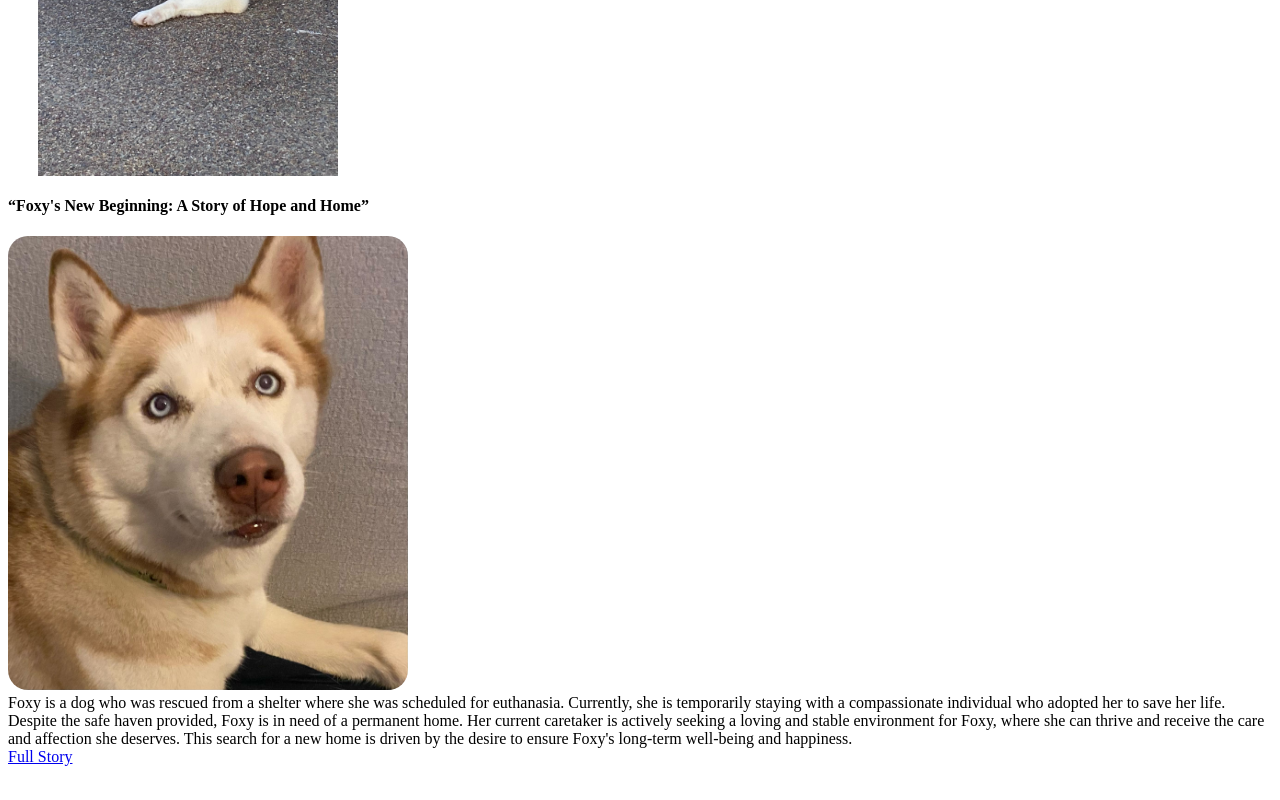
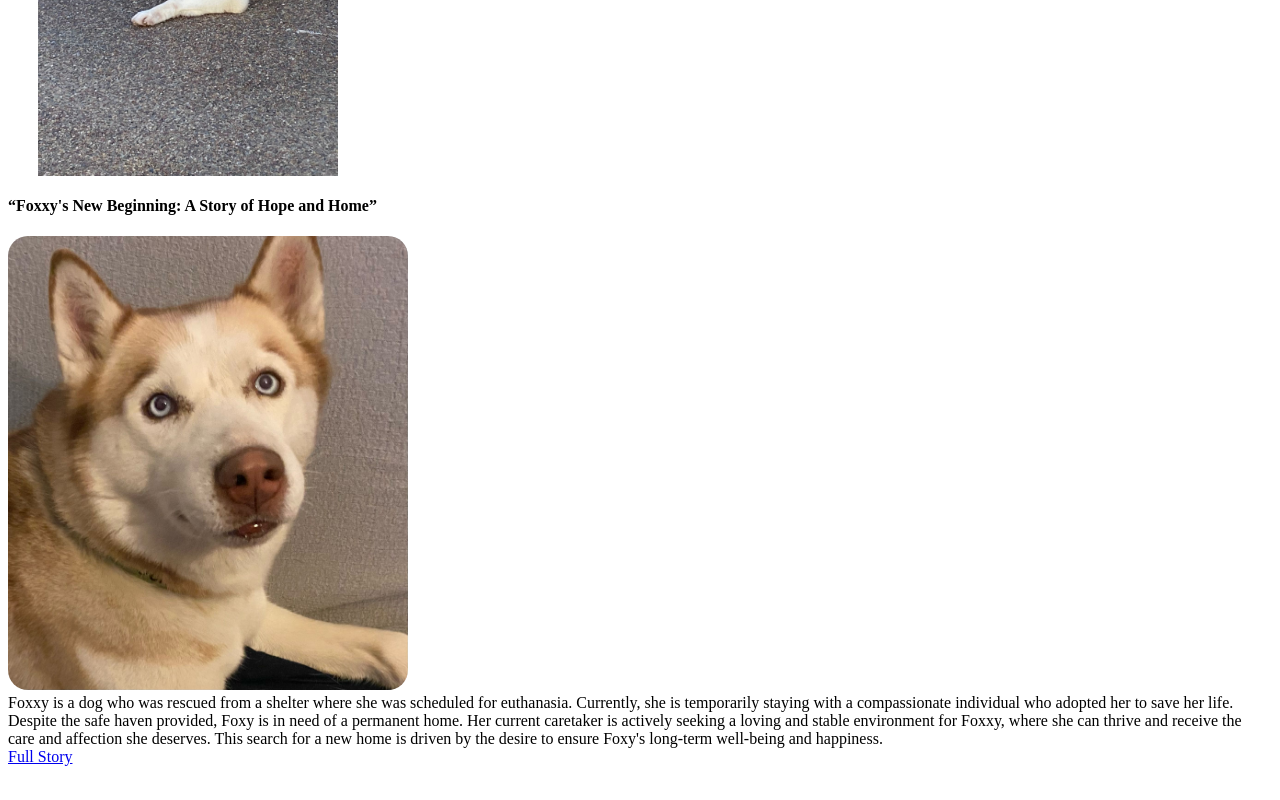
Before and after one commit to sivo91/foxxy, a Next.js app: page / in a window 1280 px wide. Shown: the part 959-1759 px from the top of the page. Built offline with nearby package versions, Linux system fonts and the light colour scheme; no server answers; the database is empty.

Commit message:
update name

```diff
--- a/pages/about.tsx
+++ b/pages/about.tsx
@@ -11,7 +11,7 @@ const Index: React.FC = () => {
   return (
     <>
 
-       <h3 className='text-center mt-5'>Hi there, I am Foxy</h3>
+       <h3 className='text-center mt-5'>Hi there, I am Foxxy</h3>
        <h6 className='muted text-center'>Siberian Husky</h6>
        <h6 className='muted text-center mb-4'>60 lbs, 2 years, 1 months</h6>
 
@@ -97,7 +97,7 @@ const Index: React.FC = () => {
 
             <ul>
                <li>
-                A foxy always wants to be next to a person.
+                A foxxy always wants to be next to a person.
                </li>
             </ul>
 
--- a/pages/index.tsx
+++ b/pages/index.tsx
@@ -35,7 +35,7 @@ export default function Home() {
       </Head>
 
       <main style={{paddingBottom:'200px'}}>
-         <h4 className='text-center'><q>Foxy&apos;s New Beginning: A Story of Hope and Home</q></h4>
+         <h4 className='text-center'><q>Foxxy&apos;s New Beginning: A Story of Hope and Home</q></h4>
 
 
            {/* intro */}
@@ -50,7 +50,7 @@ export default function Home() {
                 </div>
 
                 <div className="col-11 col-md-3 lead pt-5">
-                  Foxy is a dog who was rescued from a shelter where she was scheduled for euthanasia. Currently, she is temporarily staying with a compassionate individual who adopted her to save her life. Despite the safe haven provided, Foxy is in need of a permanent home. Her current caretaker is actively seeking a loving and stable environment for Foxy, where she can thrive and receive the care and affection she deserves. This search for a new home is driven by the desire to ensure Foxy&apos;s long-term well-being and happiness.
+                  Foxxy is a dog who was rescued from a shelter where she was scheduled for euthanasia. Currently, she is temporarily staying with a compassionate individual who adopted her to save her life. Despite the safe haven provided, Foxy is in need of a permanent home. Her current caretaker is actively seeking a loving and stable environment for Foxxy, where she can thrive and receive the care and affection she deserves. This search for a new home is driven by the desire to ensure Foxy&apos;s long-term well-being and happiness.
                 </div>
 
             </div>
```
